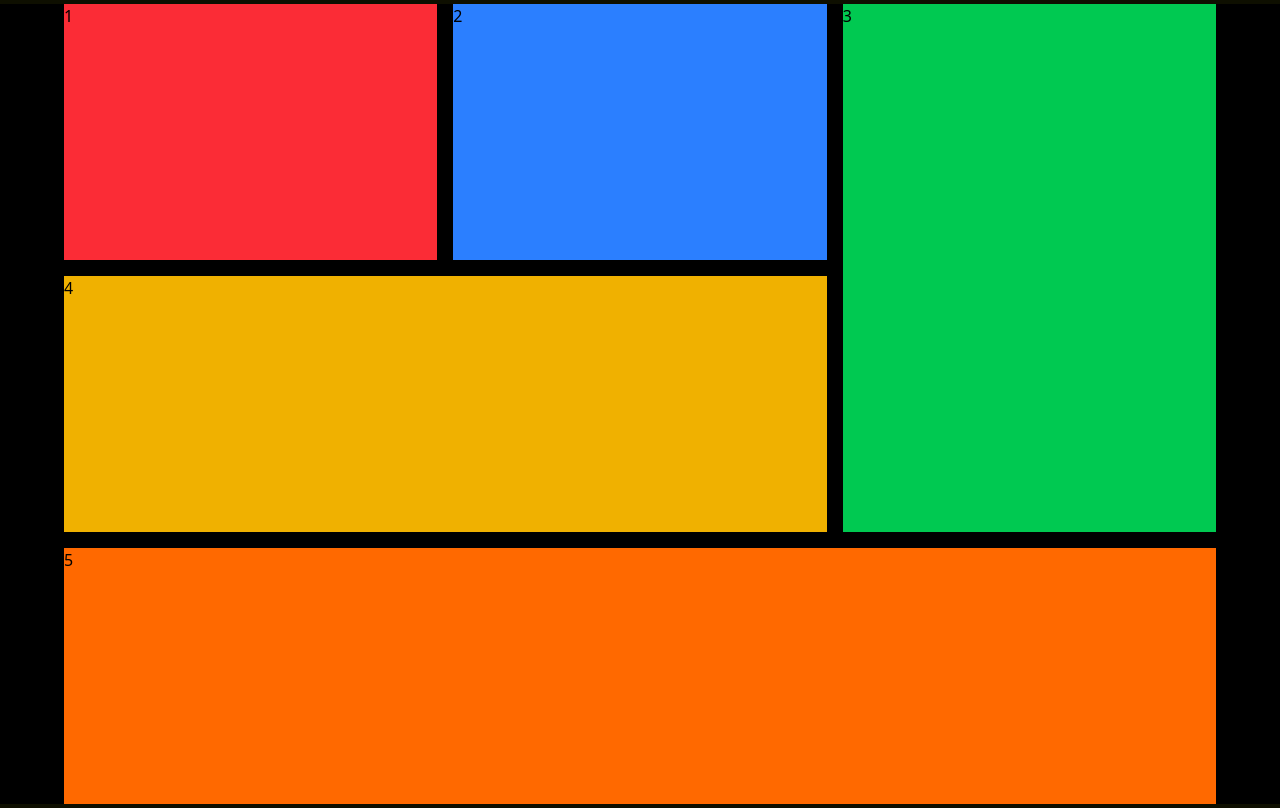
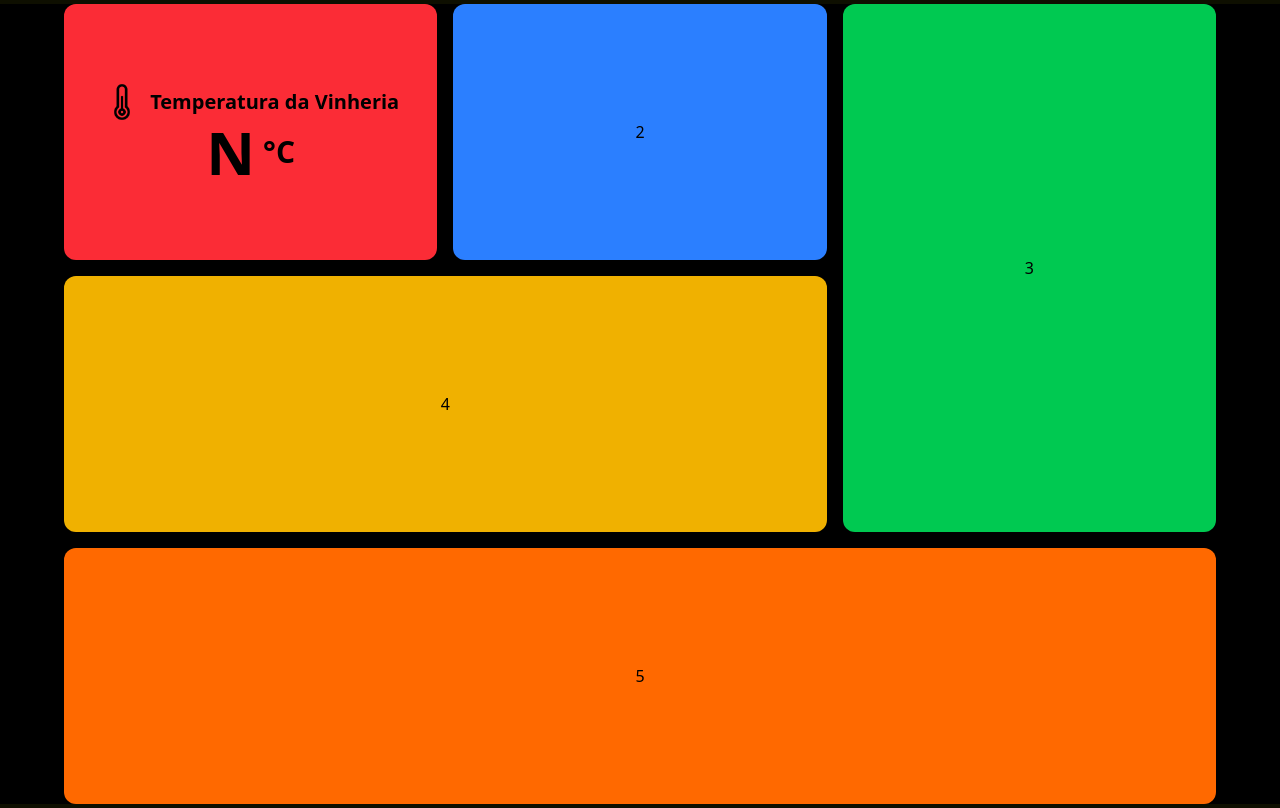
Before and after one commit to MrJoaoAbe/IoT-Vinheria, a plain HTML site: page index.html in a window 1280 px wide. Shown: the part 552-1360 px from the top of the page. Drawn offline with nearby package versions, Linux system fonts and the light colour scheme.

Commit message:
add first section dashboard

```diff
--- a/index.html
+++ b/index.html
@@ -26,11 +26,24 @@
 
 <div class="flex justify-center mt-10 bg-black min-h-screen">
   <section class="grid grid-cols-3 grid-rows-3 gap-4 p-4 w-full max-w-6xl">
-    <div class="col-span-1 row-span-1 bg-red-500">1</div>
-    <div class="col-span-1 row-span-1 bg-blue-500">2</div>
-    <div class="col-span-1 row-span-2 bg-green-500">3</div>
-    <div class="col-span-2 row-span-1 bg-yellow-500">4</div>
-    <div class="col-span-3 row-span-1 bg-orange-500">5</div>
+
+    <div class="col-span-1 row-span-1 bg-red-500 flex flex-col justify-center items-center rounded-xl ">
+        <div class="flex items-center gap-2">
+            <img src="./img/leitor-de-temperatura.png" alt="icone temperatura" class="w-10">
+            <h3 class="font-bold text-xl">Temperatura da Vinheria </h3>
+        </div>
+
+        <div class="flex items-center gap-2">
+            <span class="font-bold text-6xl">N</span>
+            <span class="font-bold text-3xl">°C</span>
+        </div>
+
+    </div>
+    <div class="col-span-1 row-span-1 bg-blue-500 flex justify-center items-center rounded-xl">2</div>
+    <div class="col-span-1 row-span-2 bg-green-500 flex justify-center items-center rounded-xl">3</div>
+    <div class="col-span-2 row-span-1 bg-yellow-500 flex justify-center items-center rounded-xl">4</div>
+    <div class="col-span-3 row-span-1 bg-orange-500 flex justify-center items-center rounded-xl">5</div>
+
   </section>
 </div>
 
```
Also changed, not shown: img/dome-light.png (added), img/leitor-de-temperatura.png (added), img/umidade.png (added).
